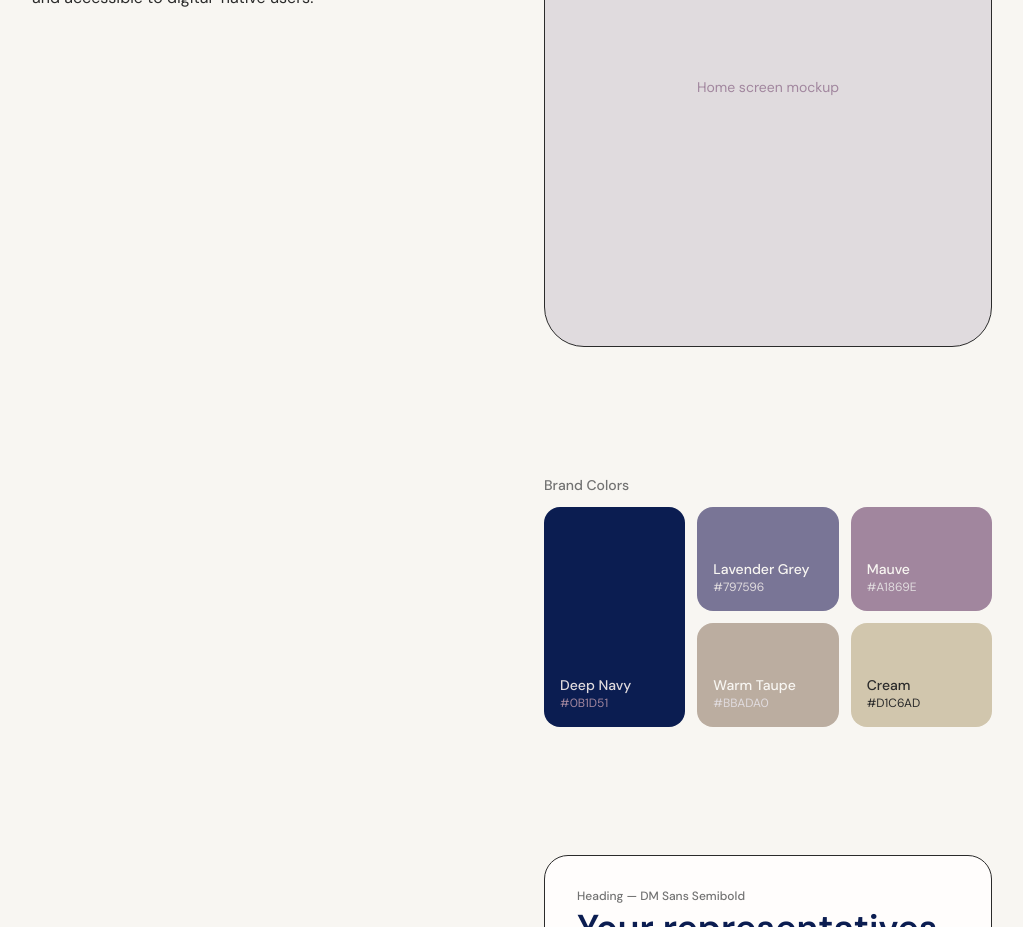
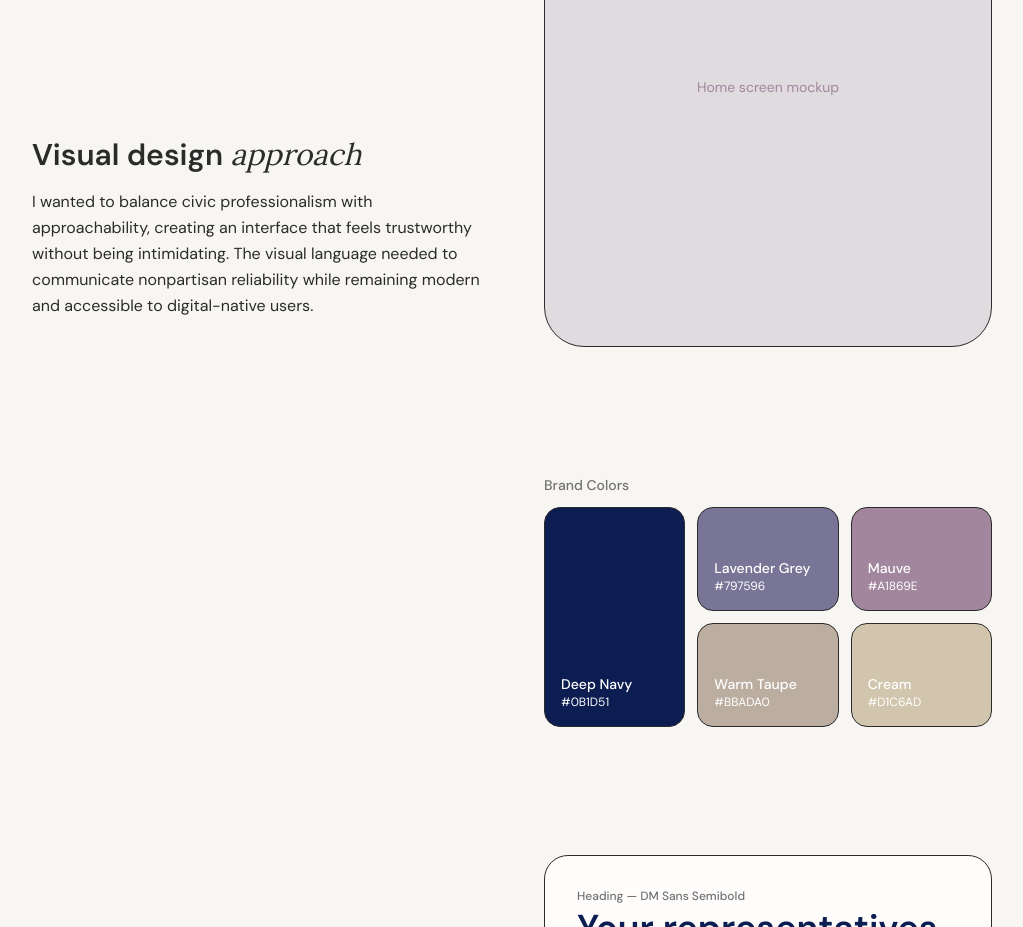
Before and after one commit to 1samanthacheng/portfolio, a Next.js app: page /constituent in a window 1280 px wide. Shown: the part 10760-11687 px from the top of the page, without its empty margins (128-1151 px from the left). Built offline with nearby package versions, Linux system fonts and the light colour scheme.

Commit message:
Update constituent/page.tsx
swatch, scroll sensitivity update

```diff
--- a/app/constituent/page.tsx
+++ b/app/constituent/page.tsx
@@ -93,42 +93,42 @@ const visualDesignSections = [
           {/* Deep Navy — tall */}
           <div
             className="row-span-2 rounded-2xl flex flex-col justify-end p-4 min-h-[220px]"
-            style={{ backgroundColor: '#0B1D51' }}
+            style={{ backgroundColor: '#0B1D51', border: '1px solid #2B2B2B' }}
           >
-            <p className="text-sm font-medium" style={{ color: '#E0DBDE' }}>Deep Navy</p>
-            <p className="text-xs" style={{ color: '#A1869E' }}>#0B1D51</p>
+            <p className="text-sm font-medium" style={{ color: '#FFFFFF' }}>Deep Navy</p>
+            <p className="text-xs" style={{ color: '#FFFFFF' }}>#0B1D51</p>
           </div>
           {/* Lavender Grey */}
           <div
             className="rounded-2xl flex flex-col justify-end p-4 min-h-[100px]"
-            style={{ backgroundColor: '#797596' }}
+            style={{ backgroundColor: '#797596', border: '1px solid #2B2B2B' }}
           >
-            <p className="text-sm font-medium" style={{ color: '#F8F6F2' }}>Lavender Grey</p>
-            <p className="text-xs" style={{ color: '#E0DBDE' }}>#797596</p>
+            <p className="text-sm font-medium" style={{ color: '#FFFFFF' }}>Lavender Grey</p>
+            <p className="text-xs" style={{ color: '#FFFFFF' }}>#797596</p>
           </div>
           {/* Mauve */}
           <div
             className="rounded-2xl flex flex-col justify-end p-4 min-h-[100px]"
-            style={{ backgroundColor: '#A1869E' }}
+            style={{ backgroundColor: '#A1869E', border: '1px solid #2B2B2B' }}
           >
-            <p className="text-sm font-medium" style={{ color: '#F8F6F2' }}>Mauve</p>
-            <p className="text-xs" style={{ color: '#E0DBDE' }}>#A1869E</p>
+            <p className="text-sm font-medium" style={{ color: '#FFFFFF' }}>Mauve</p>
+            <p className="text-xs" style={{ color: '#FFFFFF' }}>#A1869E</p>
           </div>
           {/* Warm Taupe */}
           <div
             className="rounded-2xl flex flex-col justify-end p-4 min-h-[100px]"
-            style={{ backgroundColor: '#BBADA0' }}
+            style={{ backgroundColor: '#BBADA0', border: '1px solid #2B2B2B' }}
           >
-            <p className="text-sm font-medium" style={{ color: '#F8F6F2' }}>Warm Taupe</p>
-            <p className="text-xs" style={{ color: '#E0DBDE' }}>#BBADA0</p>
+            <p className="text-sm font-medium" style={{ color: '#FFFFFF' }}>Warm Taupe</p>
+            <p className="text-xs" style={{ color: '#FFFFFF' }}>#BBADA0</p>
           </div>
           {/* Cream */}
           <div
             className="rounded-2xl flex flex-col justify-end p-4 min-h-[100px]"
-            style={{ backgroundColor: '#D1C6AD' }}
+            style={{ backgroundColor: '#D1C6AD', border: '1px solid #2B2B2B' }}
           >
-            <p className="text-sm font-medium" style={{ color: '#2B2B2B' }}>Cream</p>
-            <p className="text-xs" style={{ color: '#2B2B2B' }}>#D1C6AD</p>
+            <p className="text-sm font-medium" style={{ color: '#FFFFFF' }}>Cream</p>
+            <p className="text-xs" style={{ color: '#FFFFFF' }}>#D1C6AD</p>
           </div>
         </div>
       </div>
@@ -185,7 +185,7 @@ function VisualDesignScroll() {
     const observers = sectionRefs.map((ref, i) => {
       const observer = new IntersectionObserver(
         ([entry]) => { if (entry.isIntersecting) setActiveIndex(i); },
-        { threshold: 0.5 }
+        { threshold: 0.7, rootMargin: '0px 0px -20% 0px' }
       );
       if (ref.current) observer.observe(ref.current);
       return observer;
@@ -196,7 +196,7 @@ function VisualDesignScroll() {
   return (
     <div className="grid grid-cols-1 md:grid-cols-2 gap-16 relative">
       {/* Left: sticky text */}
-      <div className="md:sticky md:top-24 md:self-start space-y-4 transition-all duration-500">
+      <div className="md:sticky md:top-0 md:self-start md:h-screen md:flex md:flex-col md:justify-center space-y-4 transition-all duration-500">
         <h2 className="text-2xl md:text-3xl font-semibold leading-tight" style={{ color: '#2B2B2B' }}>
           {visualDesignSections[activeIndex].heading}
         </h2>
```
